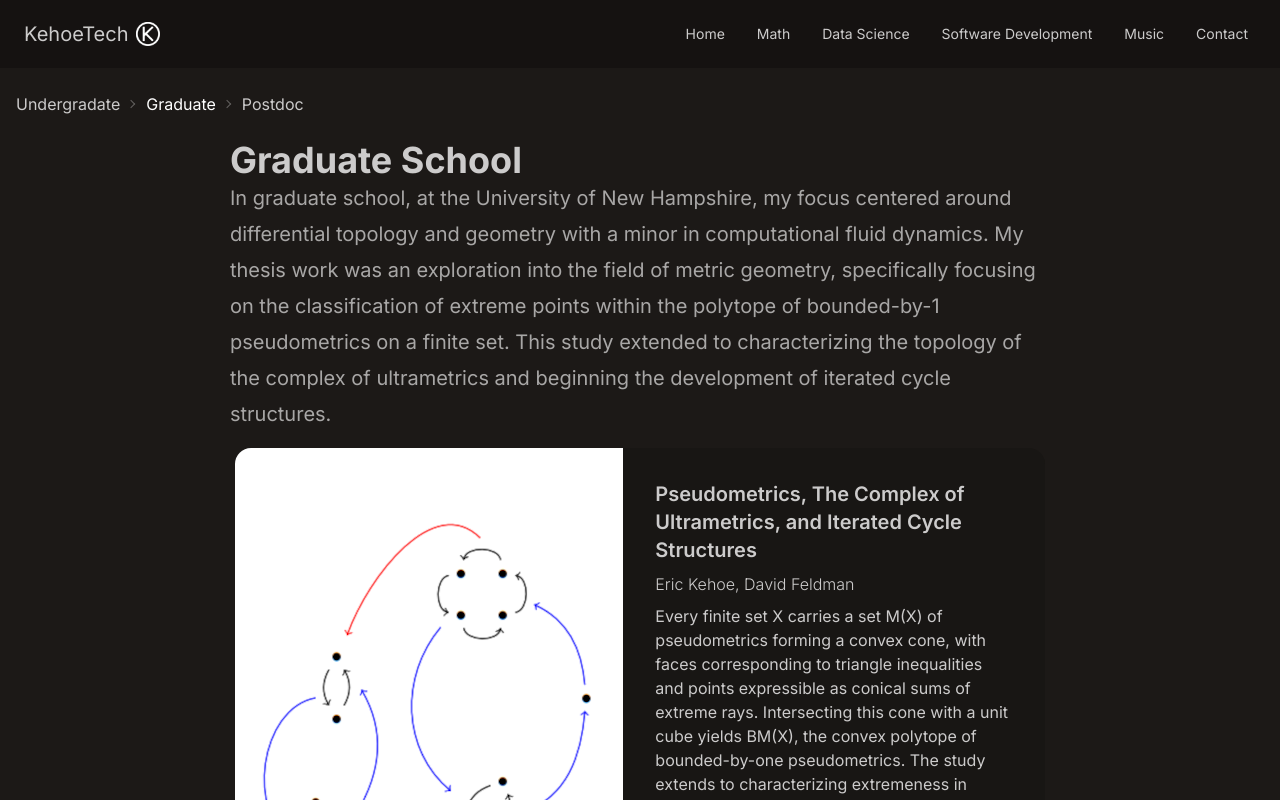
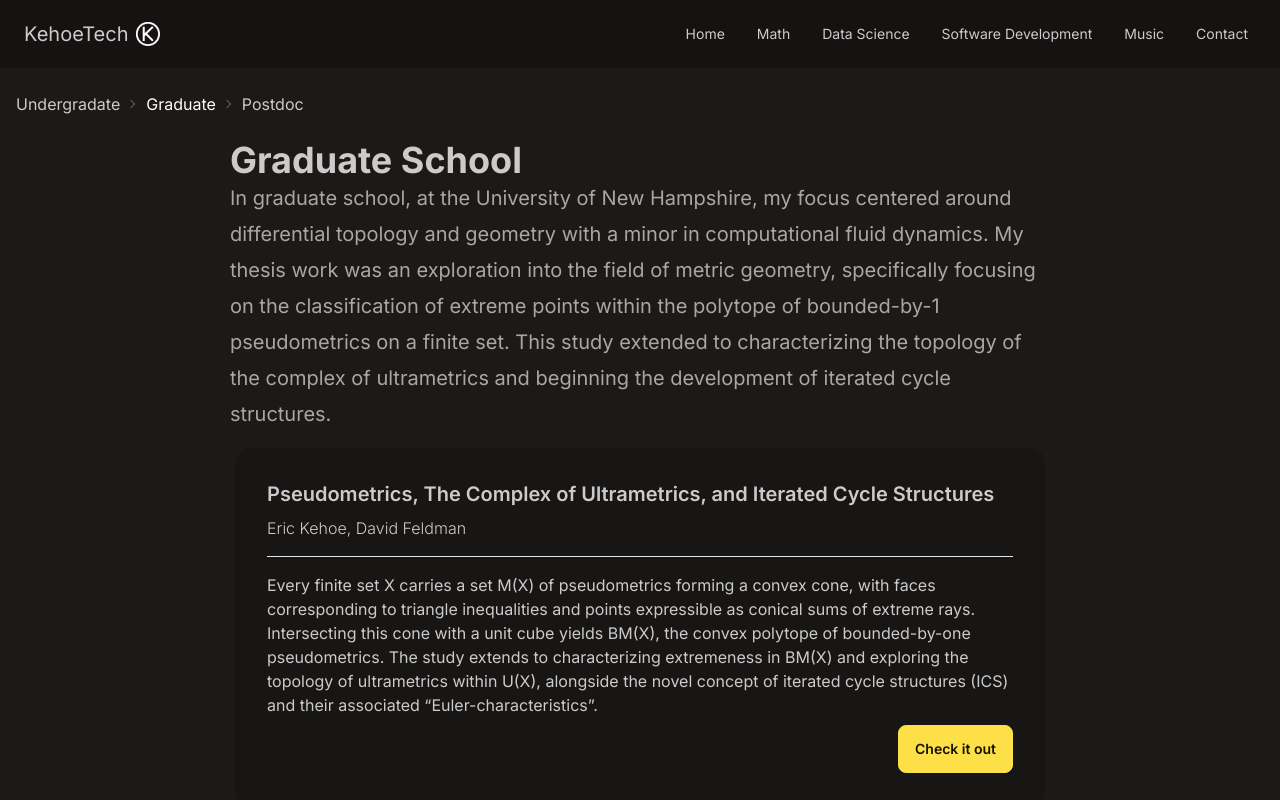
Before and after one commit to ekehoe32/portfolio, a Next.js app: page /math/graduate in a window 1280 px wide. Shown: the top 800 px of the page. Built offline with nearby package versions, Linux system fonts and the light colour scheme.

Commit message:
pictures are too much

```diff
--- a/app/ui/publication-card.tsx
+++ b/app/ui/publication-card.tsx
@@ -22,7 +22,7 @@ export default function PublicationCard({
 }: PublicationCardProps) {
   return (
     <div className="card lg:card-side bg-base-200 shadow-xl">
-      <figure className="relative w-full h-full">
+      {/* <figure className="relative w-full h-full">
         <Image
           className="object-fit w-full h-full"
           src={src}
@@ -30,12 +30,13 @@ export default function PublicationCard({
           width={388}
           height={556}
         />
-      </figure>
+      </figure> */}
       <div className="card-body w-fit">
         <h2 className="card-title">{name}</h2>
         <div>
           <p className="font-light">{authors.join(", ")}</p>
         </div>
+        <hr className="my-2" />
         {/* <p className="font-light">{university}</p> */}
         <p>{abstract}</p>
         <div className="card-actions justify-end">
@@ -45,7 +46,7 @@ export default function PublicationCard({
             target="_blank"
             className="btn btn-accent"
           >
-            Read
+            Check it out
           </Link>
         </div>
       </div>
```
